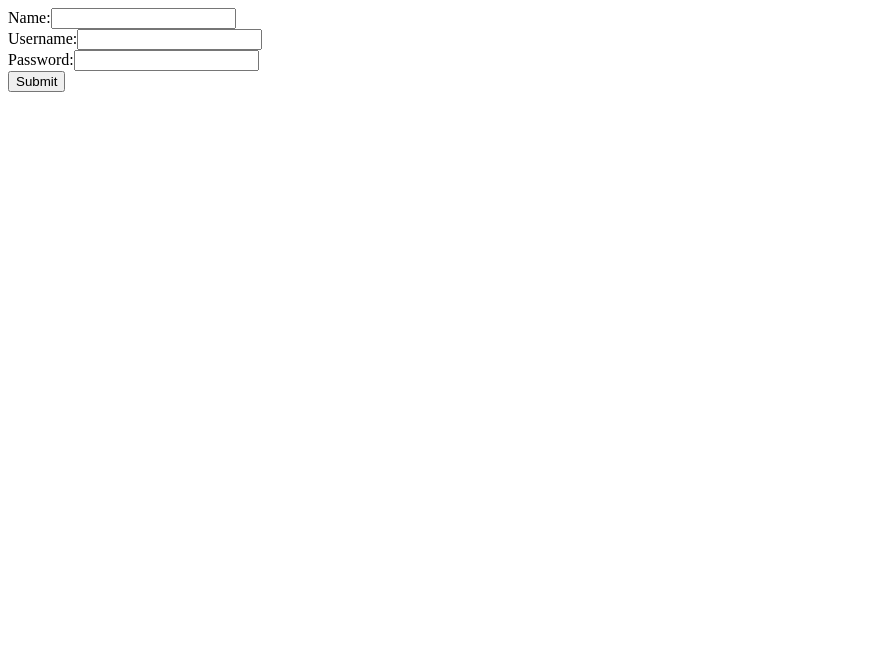
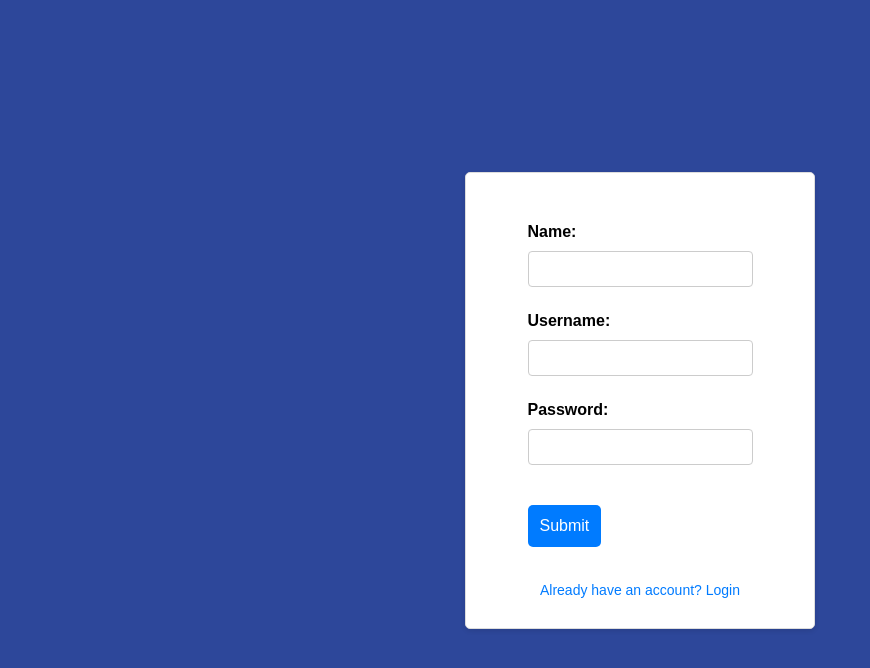
Before and after one commit to Shubham09122003/contacts-app-frontend, a React (Vite) app: page /register in a window 1280 px wide. Shown: the top 668 px of the page, without its empty margins (0-870 px from the left). Built offline with nearby package versions, Linux system fonts and the light colour scheme; the HTML template or start-up script is replaced by a standard one.

Commit message:
css done

```diff
--- a/index.html
+++ b/index.html
@@ -3,6 +3,7 @@
   <head>
     <meta charset="UTF-8" />
     <link rel="icon" type="image/svg+xml" href="/vite.svg" />
+    <link rel="stylesheet" href="./src/index.css" />
     <meta name="viewport" content="width=device-width, initial-scale=1.0" />
     <title>Vite + React</title>
   </head>
--- a/pages/Login/Login.jsx
+++ b/pages/Login/Login.jsx
@@ -1,6 +1,8 @@
 import { useState } from "react";
 import axios from "axios";
 import { ToastContainer, toast } from "react-toastify";
+import{Link} from "react-router-dom";
+
 
 const Login = () => {
   const [username, setUsername] = useState("");
@@ -74,7 +76,10 @@ const Login = () => {
         </div>
 
         <button type="submit">Submit</button>
+
+
       </form>
+        <Link to="/register">Don't have an account? Register</Link>
 
       <ToastContainer />
     </>
--- a/pages/Register/Register.jsx
+++ b/pages/Register/Register.jsx
@@ -1,6 +1,7 @@
 import { useState } from "react";
 import axios from "axios";
 import { ToastContainer, toast } from "react-toastify";
+import{Link} from "react-router-dom";
 
 const Register = () => {
   const [name, setName] = useState("");
@@ -89,7 +90,9 @@ const Register = () => {
         </div>
 
         <button type="submit">Submit</button>
+
       </form>
+        <Link to="/login">Already have an account? Login</Link>
 
       <ToastContainer />
     </>
--- a/src/App.jsx
+++ b/src/App.jsx
@@ -14,7 +14,7 @@ function App() {
           path="/"
           Component={() => {
             const token = localStorage.getItem("token");
-            return token ? <Contacts /> : Navigate({ to: "/login" });
+            return token ? <Contacts /> : Navigate({ to: "/register" });
           }}
         />
         <Route
--- a/src/index.css
+++ b/src/index.css
@@ -0,0 +1,245 @@
+
+
+body {
+    font-family: Arial, sans-serif;
+    margin: 0;
+    padding: 0;
+    background-color: #2d479a; /* Change the background color here */
+
+  }
+
+  .container {
+    max-width: 1200px;
+    margin: 0 auto;
+    padding: 20px;
+  }
+
+  header {
+    background-color: #007bff;
+    color: #fff;
+    padding: 10px;
+  }
+
+  header h1 {
+    margin: 0;
+    font-size: 28px;
+  }
+
+  nav {
+    display: flex;
+    justify-content: space-between;
+    align-items: center;
+  }
+
+  nav ul {
+    list-style: none;
+    display: flex;
+    padding: 0;
+    margin: 0;
+  }
+
+  nav li {
+    margin-left: 20px;
+  }
+
+  nav a {
+    color: #fff;
+    text-decoration: none;
+  }
+
+  form {
+    max-width: 400px;
+    margin: 20px auto;
+  }
+
+  form div {
+    margin-bottom: 10px;
+  }
+
+  form label {
+    display: block;
+    font-weight: bold;
+  }
+
+  form input[type="text"],
+  form input[type="password"] {
+    width: 100%;
+    padding: 8px;
+    font-size: 16px;
+    border: 1px solid #ccc;
+    border-radius: 4px;
+  }
+
+  form button {
+    padding: 10px 20px;
+    font-size: 16px;
+    background-color: #007bff;
+    color: #fff;
+    border: none;
+    border-radius: 4px;
+    cursor: pointer;
+  }
+
+  table {
+    width: 100%;
+    border-collapse: collapse;
+  }
+
+  table th,
+  table td {
+    border: 1px solid #ccc;
+    padding: 10px;
+  }
+
+  table th {
+    background-color: #f1f1f1;
+    font-weight: bold;
+  }
+
+  button {
+    padding: 8px 16px;
+    font-size: 16px;
+    background-color: #007bff;
+    color: #fff;
+    border: none;
+    border-radius: 4px;
+    cursor: pointer;
+  }
+
+  a {
+    color: #007bff;
+    text-decoration: none;
+  }
+
+  a:hover {
+    text-decoration: underline;
+  }
+
+
+
+
+
+/* index.css */
+
+/* Reset some default styles */
+* {
+    box-sizing: border-box;
+    margin: 0;
+    padding: 0;
+  }
+
+  body {
+    font-family: Arial, sans-serif;
+  }
+
+  /* Add some global styling */
+  .page-container {
+    display: flex;
+    flex-direction: column;
+    align-items: center;
+    justify-content: center;
+    height: 100vh;
+  }
+
+  /* Form styles */
+  .form-container {
+    display: flex;
+    flex-direction: column;
+    border: 1px solid #ddd;
+    padding: 30px; /* Adjusted padding */
+    border-radius: 5px;
+    width: 350px; /* Adjusted width */
+    background-color: #fff;
+    box-shadow: 0 2px 5px rgba(0, 0, 0, 0.1);
+  }
+
+  .form-container h2 {
+    text-align: center;
+    margin-bottom: 20px;
+  }
+
+  .form-container label {
+    margin-bottom: 10px; /* Adjusted margin */
+  }
+
+  .form-container input {
+    margin-bottom: 15px; /* Adjusted margin */
+    padding: 12px; /* Adjusted padding */
+    border: 1px solid #ccc;
+    border-radius: 5px;
+    outline: none;
+  }
+
+  .form-container button {
+    margin-top: 15px; /* Adjusted margin */
+    padding: 12px; /* Adjusted padding */
+    background-color: #007bff;
+    color: #fff;
+    border: none;
+    border-radius: 5px;
+    cursor: pointer;
+  }
+
+  .form-container button:hover {
+    background-color: #0056b3;
+  }
+
+  /* Link styles */
+  .form-container a {
+    display: block;
+    text-align: center;
+    margin-top: 15px; /* Adjusted margin */
+    font-size: 14px;
+    color: #007bff;
+    text-decoration: none;
+  }
+
+  .form-container a:hover {
+    text-decoration: underline;
+  }
+
+  /* Table styles */
+  .table-container {
+    width: 80%;
+    border-collapse: collapse;
+    background-color: #2d479a;
+  }
+
+  .table-container th,
+  .table-container td {
+    border: 1px solid #ddd;
+    padding: 8px;
+    text-align: left;
+  }
+
+  .table-container th {
+    background-color: #f2f2f2;
+  }
+
+  /* Other styles */
+  .Toastify__toast-container {
+    z-index: 9999;
+    font-size: 14px;
+    top: 80px;
+  }
+
+
+  .contacts-container {
+    display: flex;
+    flex-direction: column;
+    align-items: center;
+    margin-top: 30px;
+  }
+
+  .contacts-container button {
+    margin-bottom: 20px;
+  }
+
+  .contacts-container table {
+    margin-top: 20px;
+  }
+
+  /* Adjust spacing between table rows */
+  .contacts-container table tbody tr {
+    margin-bottom: 10px;
+  }
--- a/src/pages/Contacts/Contacts.jsx
+++ b/src/pages/Contacts/Contacts.jsx
@@ -28,7 +28,7 @@ const Contacts = () => {
 
   return (
     <>
-      <div>
+      <div class="contacts-container">
         <button
           onClick={() => {
             localStorage.removeItem("token");
--- a/src/pages/Login/Login.jsx
+++ b/src/pages/Login/Login.jsx
@@ -2,6 +2,7 @@ import { useState } from "react";
 import axios from "axios";
 import { ToastContainer, toast } from "react-toastify";
 import { useNavigate } from "react-router-dom";
+import{Link} from "react-router-dom";
 
 const Login = () => {
   const navigate = useNavigate();
@@ -52,8 +53,10 @@ const Login = () => {
       });
   };
 
+
   return (
-    <>
+    <div className="page-container">
+      <div className="form-container">
       <form onSubmit={addUser}>
         <div>
           <label htmlFor="">Username:</label>
@@ -81,10 +84,12 @@ const Login = () => {
         </div>
 
         <button type="submit">Submit</button>
+
       </form>
-
+        <Link to="/register">Don't have an account? Register</Link>
+      </div>
       <ToastContainer />
-    </>
+    </div>
   );
 };
 
--- a/src/pages/Register/Register.jsx
+++ b/src/pages/Register/Register.jsx
@@ -2,6 +2,7 @@ import { useState } from "react";
 import axios from "axios";
 import { ToastContainer, toast } from "react-toastify";
 import { useNavigate } from "react-router-dom";
+import{Link} from "react-router-dom";
 
 const Register = () => {
   const navigate = useNavigate();
@@ -56,7 +57,8 @@ const Register = () => {
   };
 
   return (
-    <>
+    <div className="page-container">
+      <div className="form-container">
       <form onSubmit={addUser}>
         <div>
           <label htmlFor="name">Name:</label>
@@ -96,10 +98,13 @@ const Register = () => {
         </div>
 
         <button type="submit">Submit</button>
+
+
       </form>
-
+        <Link to="/login">Already have an account? Login</Link>
+      </div>
       <ToastContainer />
-    </>
+    </div>
   );
 };
 
```
Also changed, not shown: pages/Contacts/Contacts.jsx (+5 -2 lines).
